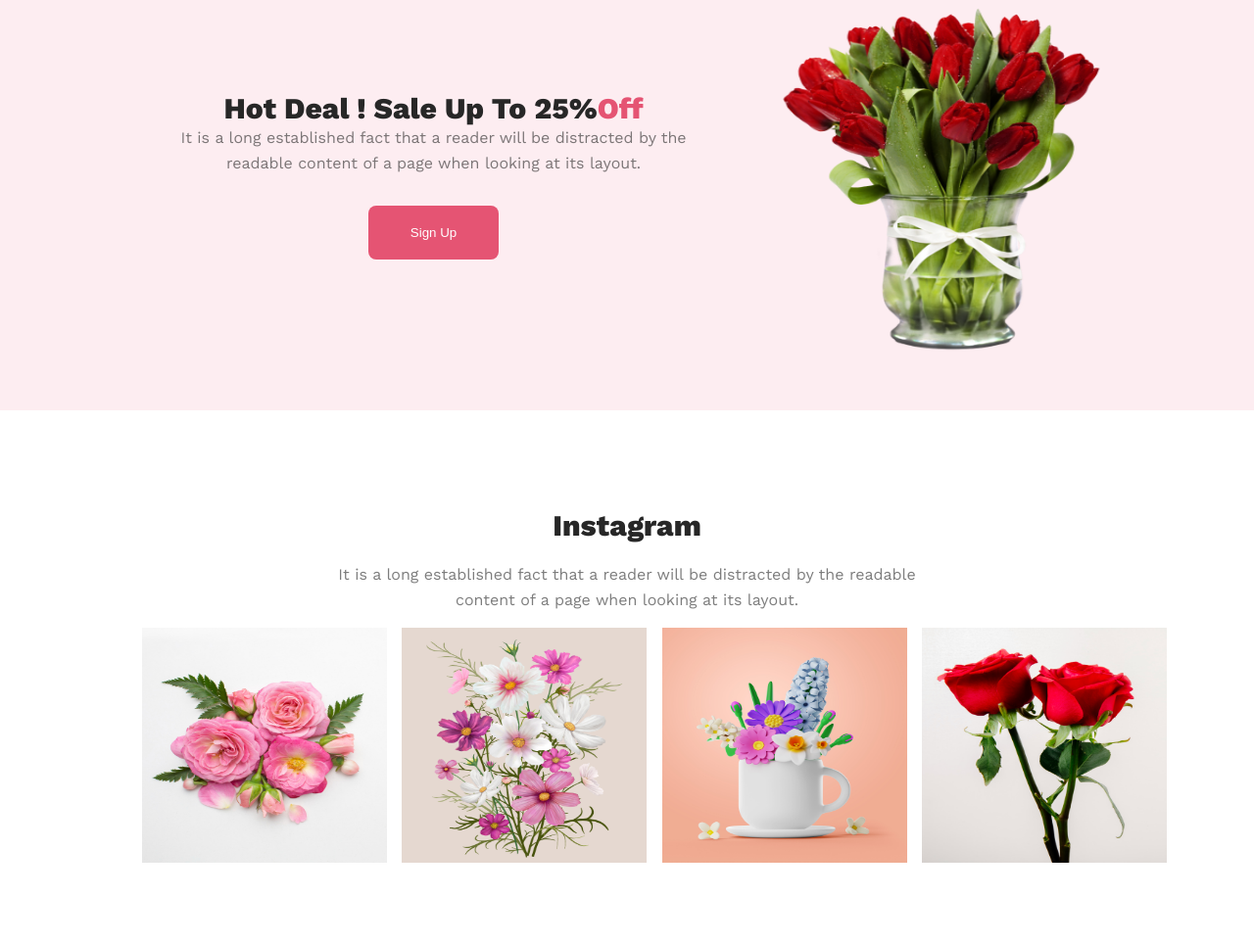
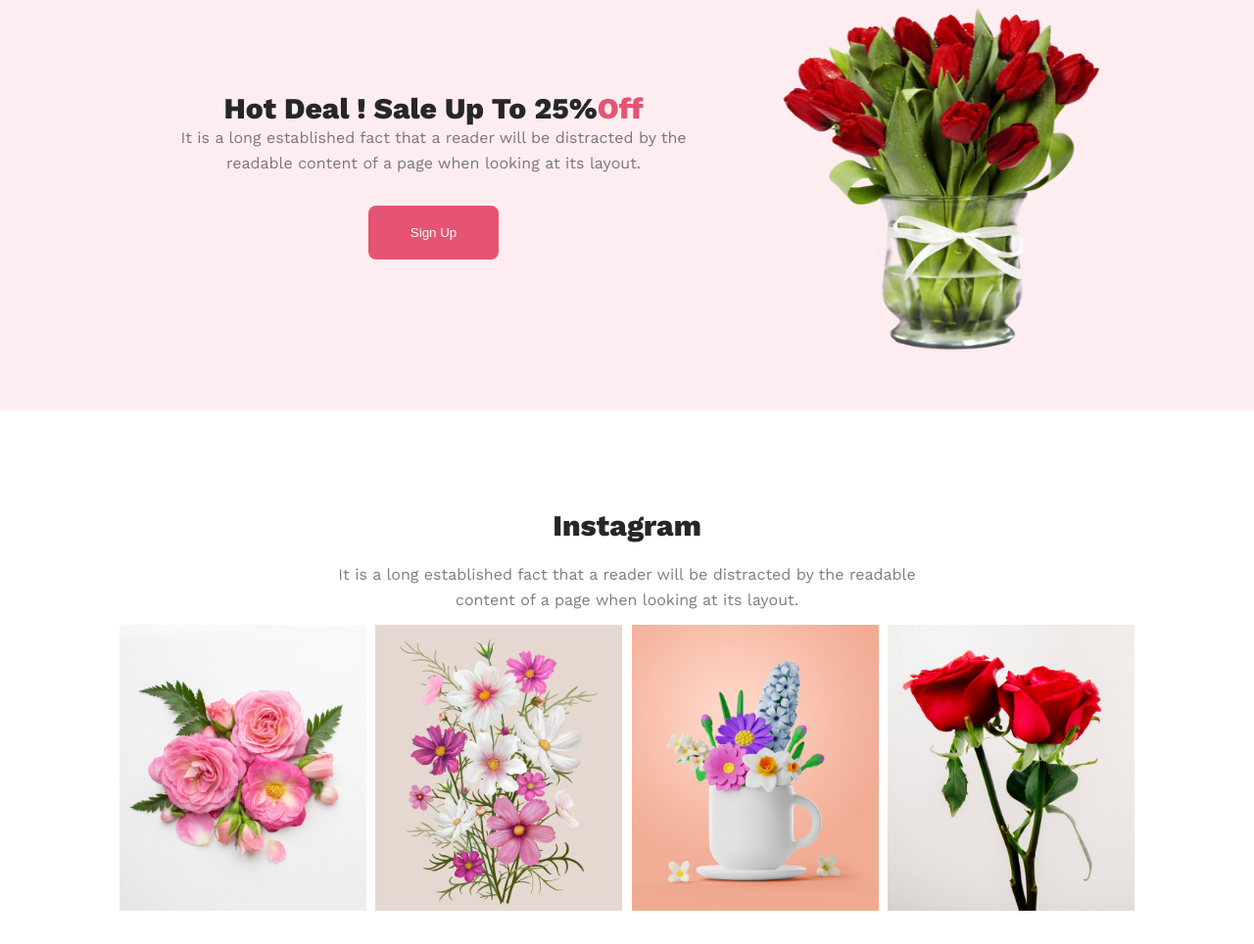
Before and after one commit to Labib91/flower-shop-project, a plain HTML site: page index.html in a window 1280 px wide. Shown: the part 1787-2751 px from the top of the page at 98% size. Drawn offline with nearby package versions, Linux system fonts and the light colour scheme.

```diff
--- a/style/style.css
+++ b/style/style.css
@@ -108,8 +108,8 @@ header {
   height: 400px;
   border-radius: 300px 300px 0px 0px;
   background: rgba(167, 33, 98, 0.15);
-  margin-left: -54px;
-  margin-right: 127px;
+  margin-left: -74px;
+  margin-right: 100px;
 }
 .card-2 img {
   height: 268px;
@@ -175,13 +175,14 @@ span {
 /* gallery-section style here */
 .gallery-section {
   padding: 0 20px;
-  margin-left: 120px;
+  margin-left: 100px;
 }
 .gallery-section img {
-  width: 250px;
-  height: 240px;
-  margin-top: 10px;
-  padding: 5px;
+  width: 221px;
+    width: 252px;
+    eight: 276px;
+    padding: 2px;
+    margin-top: 10px;
 }
 .box-shadow:hover {
   box-shadow: 10px 10px 5px rgb(43, 44, 44);
```
